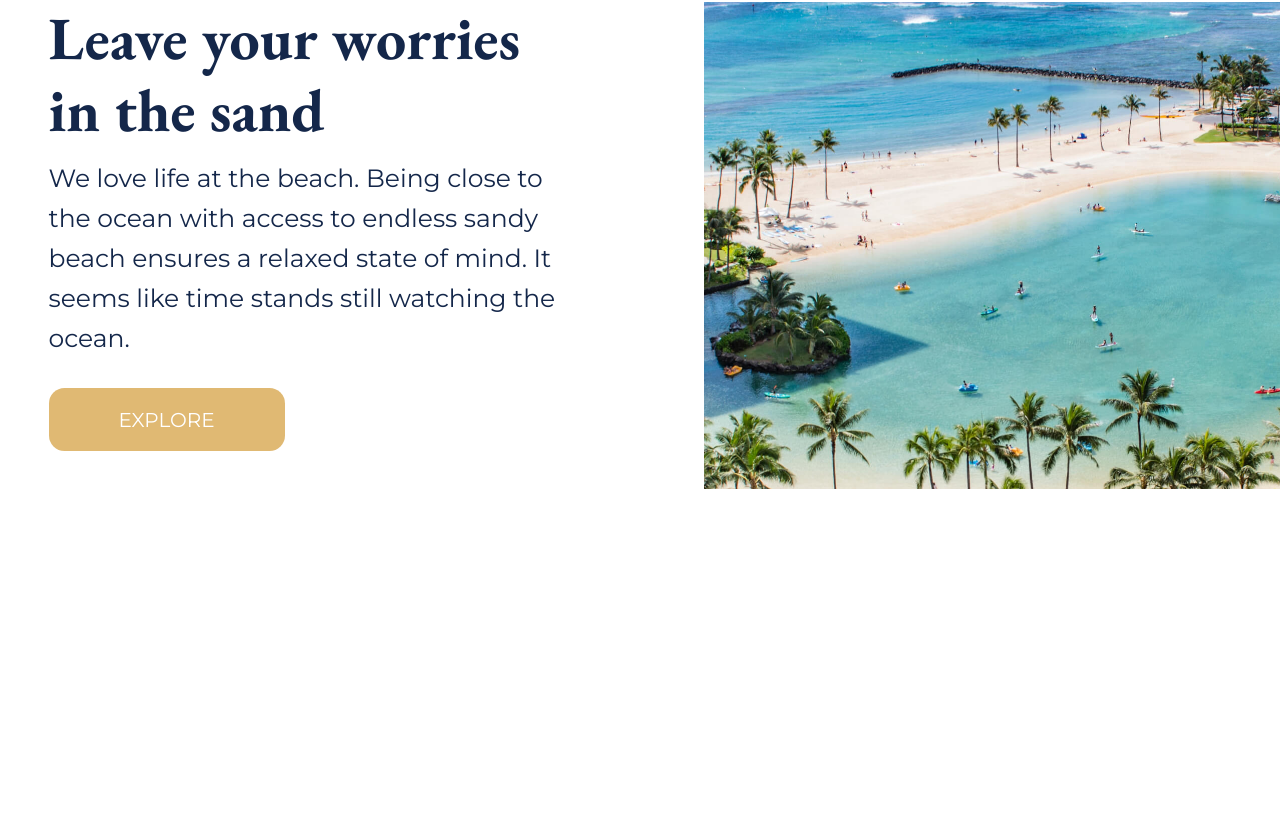
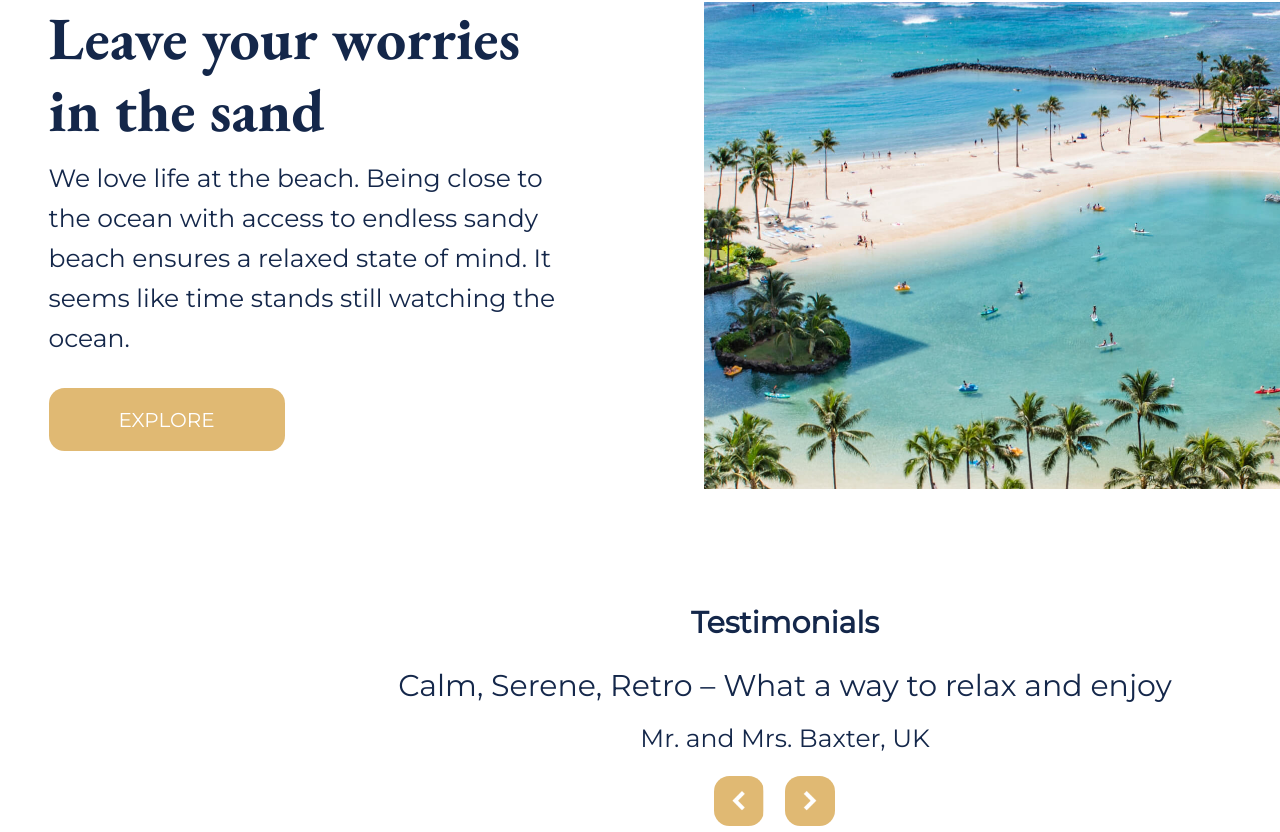
Before and after one commit to ZannaC/Hotel-Website-project-React, a React (Create React App) app in the folder hotel-website-proj/: page /home in a window 1280 px wide. Shown: the part 1798-2630 px from the top of the page. Before the commit the page ends 2287 px from the top, so only its background shows below. Built offline with nearby package versions, Linux system fonts and the light colour scheme.

Commit message:
Add Testimonials section

```diff
--- a/hotel-website-proj/src/components/ui/ExploreBtn.js
+++ b/hotel-website-proj/src/components/ui/ExploreBtn.js
@@ -2,7 +2,7 @@ import ExploreBtnStyle from "../../components/ui/ExploreBtn.module.scss";
 
 const ExploreBtn = () => {
   return (
-    <button type="submit" className={ExploreBtnStyle.exploreBtn}>
+    <button type="button" className={ExploreBtnStyle.exploreBtn}>
       <>EXPLORE</>
     </button>
   );
--- /dev/null
+++ b/hotel-website-proj/src/components/ui/ScrollBtn.js
@@ -0,0 +1,26 @@
+import React from "react";
+import scrollLeft from "../../assets/images/button/btnLeft.png";
+import scrollRight from "../../assets/images/button/btnRight.png";
+import ScrollBtnStyle from "../../components/ui/ScrollBtn.module.scss";
+
+const ScrollBtn = ({ onScrollRight, onScrollLeft }) => {
+  return (
+    <div>
+      <button
+        type="button"
+        className={ScrollBtnStyle.scrollBtn}
+        onClick={onScrollLeft}
+      >
+        <img src={scrollLeft} alt="Luxury Hotels" />
+      </button>
+      <button
+        type="button"
+        className={ScrollBtnStyle.scrollBtn}
+        onClick={onScrollRight}
+      >
+        <img src={scrollRight} alt="Luxury Hotels" />
+      </button>
+    </div>
+  );
+};
+export default ScrollBtn;
--- /dev/null
+++ b/hotel-website-proj/src/components/ui/ScrollBtn.module.scss
@@ -0,0 +1,22 @@
+@import "../../index.css";
+
+.scrollBtn {
+  box-sizing: border-box;
+  width: 50px;
+  height: 50px;
+  margin-right: 21px;
+  border: none;
+  background: transparent;
+  cursor: pointer;
+
+  img {
+    width: 100%;
+    height: 100%;
+    border-radius: 0.62rem;
+    transition: transform 0.2s ease-in-out;
+
+    &:hover {
+      transform: scale(1.05);
+    }
+  }
+}
--- a/hotel-website-proj/src/pages/Home/Home.js
+++ b/hotel-website-proj/src/pages/Home/Home.js
@@ -3,7 +3,8 @@ import BookNow from "../../components/BookNow";
 import "../../index.css";
 import HomeStyle from "./Home.module.scss";
 // import ExploreBtn from "../../components/ui/ExploreBtn";
-import ContentData from "../../pages/Home/components/PageContentData";
+import PageContent from "./components/PageContent";
+import Testimonials from "./components/Testimonials";
 
 const Home = () => {
   return (
@@ -11,7 +12,8 @@ const Home = () => {
       <div className={HomeStyle.background}>
         <Header />
         <BookNow />
-        <ContentData />
+        <PageContent />
+        <Testimonials />
       </div>
     </div>
   );
--- /dev/null
+++ b/hotel-website-proj/src/pages/Home/components/PageContent.js
@@ -0,0 +1,23 @@
+import React from "react";
+import PageContentOneBlock from "./PageContentOneBlock";
+import contentData from "./contentData";
+import ContentOneBlockStyle from "./PageContentOneBlock.module.scss";
+
+const PageContent = () => {
+  return (
+    <div>
+      <p className={ContentOneBlockStyle.title}>
+        All our room types are including complementary breakfast
+      </p>
+      {contentData.map((data, index) => (
+        <PageContentOneBlock
+          key={index}
+          theme={data.theme}
+          info={data.info}
+          image={data.image}
+        />
+      ))}
+    </div>
+  );
+};
+export default PageContent;
--- a/hotel-website-proj/src/pages/Home/components/PageContentOneBlock.js
+++ b/hotel-website-proj/src/pages/Home/components/PageContentOneBlock.js
@@ -1,16 +1,17 @@
+import React from "react";
 import ExploreBtn from "../../../components/ui/ExploreBtn";
 import ContentOneBlockStyle from "./PageContentOneBlock.module.scss";
 
-function PageContentOneBlock(props) {
+function PageContentOneBlock({ theme, info, image }) {
   const backgroundImageStyle = {
-    backgroundImage: `url(${props.image})`,
+    backgroundImage: `url(${image})`,
   };
   return (
     <div className={ContentOneBlockStyle.container}>
       <div className={ContentOneBlockStyle.block}>
         <div className={ContentOneBlockStyle.blockInfo}>
-          <h2>{props.theme}</h2>
-          <p>{props.info}</p>
+          <h2>{theme}</h2>
+          <p>{info}</p>
           <form action="https://www.w3schools.com" target="blank">
             <ExploreBtn />
           </form>
--- /dev/null
+++ b/hotel-website-proj/src/pages/Home/components/Testimonials.js
@@ -0,0 +1,56 @@
+import React, { useState } from "react";
+import testimonialsData from "./testimonialsData";
+import TestimonialsStyle from "./Testimonials.module.scss";
+import ScrollBtn from "../../../components/ui/ScrollBtn";
+
+const Testimonials = () => {
+  const [currentTestimonialIndex, setCurrentTestimonialIndex] = useState(0);
+
+  const handleScrollRight = () => {
+    setCurrentTestimonialIndex(
+      (prevIndex) => (prevIndex + 1) % testimonialsData.length
+    );
+  };
+
+  const handleScrollLeft = () => {
+    setCurrentTestimonialIndex(
+      (prevIndex) =>
+        (prevIndex - 1 + testimonialsData.length) % testimonialsData.length
+    );
+  };
+
+  return (
+    <div className={TestimonialsStyle.container}>
+      <h2>Testimonials</h2>
+
+      <div className={TestimonialsStyle.block}>
+        <p>{testimonialsData[currentTestimonialIndex].testimonials}</p>
+        <p className={TestimonialsStyle.author}>
+          {testimonialsData[currentTestimonialIndex].author}
+        </p>
+      </div>
+
+      {/* NOTE(only scroll without data array index control): <ScrollBtn
+        onScrollRight={handleScrollRight}
+        onScrollLeft={handleScrollLeft}
+  /> */}
+
+      <ScrollBtn
+        onScrollRight={() => {
+          if (currentTestimonialIndex === testimonialsData.length - 1) {
+            return;
+          }
+          handleScrollRight();
+        }}
+        onScrollLeft={() => {
+          if (currentTestimonialIndex === 0) {
+            return;
+          }
+          handleScrollLeft();
+        }}
+      />
+    </div>
+  );
+};
+
+export default Testimonials;
--- /dev/null
+++ b/hotel-website-proj/src/pages/Home/components/Testimonials.module.scss
@@ -0,0 +1,31 @@
+.container {
+  display: flex;
+  flex-direction: column;
+  justify-content: center;
+  align-items: center;
+  padding-top: 115px;
+  width: 1570px;
+  margin: 0 auto;
+
+  h2 {
+    margin-bottom: 26px;
+    font-size: 30px;
+  }
+
+  p {
+    padding-bottom: 19px;
+    font-size: 30px;
+  }
+
+  p.author {
+    font-size: 25px;
+    padding-bottom: 23px;
+  }
+
+  .block {
+    display: flex;
+    flex-direction: column;
+    justify-content: center;
+    align-items: center;
+  }
+}
--- a/hotel-website-proj/src/pages/Home/components/PageContentData.js
+++ b/hotel-website-proj/src/pages/Home/components/contentData.js
@@ -1,10 +1,7 @@
-import React from "react";
-import PageContentOneBlock from "../components/PageContentOneBlock";
 import room from "../../../assets/images/pages/Home/room.jpg";
 import beach from "../../../assets/images/pages/Home/beach.jpg";
-import ContentOneBlockStyle from "./PageContentOneBlock.module.scss";
 
-const Data = [
+const contentData = [
   {
     theme: "Luxury redefined",
     info: "Our rooms are designed to transport you into an environment made for leisure. Take your mind off the day-to-day of home life and find a private paradise for yourself.",
@@ -17,21 +14,4 @@ const Data = [
   },
 ];
 
-const ContentData = () => {
-  return (
-    <div>
-      <p className={ContentOneBlockStyle.title}>
-        All our room types are including complementary breakfast
-      </p>
-      {Data.map((data, index) => (
-        <PageContentOneBlock
-          key={index}
-          theme={data.theme}
-          info={data.info}
-          image={data.image}
-        />
-      ))}
-    </div>
-  );
-};
-export default ContentData;
+export default contentData;
--- /dev/null
+++ b/hotel-website-proj/src/pages/Home/components/testimonialsData.js
@@ -0,0 +1,18 @@
+const testimonialsData = [
+  {
+    testimonials: "Calm, Serene, Retro – What a way to relax and enjoy",
+    author: "Mr. and Mrs. Baxter, UK",
+  },
+  {
+    testimonials:
+      "A Delightful Oasis – An unforgettable experience immersed in nature.",
+    author: "Mr. and Mrs. Garcia, Spain",
+  },
+  {
+    testimonials:
+      "Luxurious and Comfortable – The perfect staycation destination.",
+    author: "Mr. and Mrs. Smith, USA",
+  },
+];
+
+export default testimonialsData;
```
